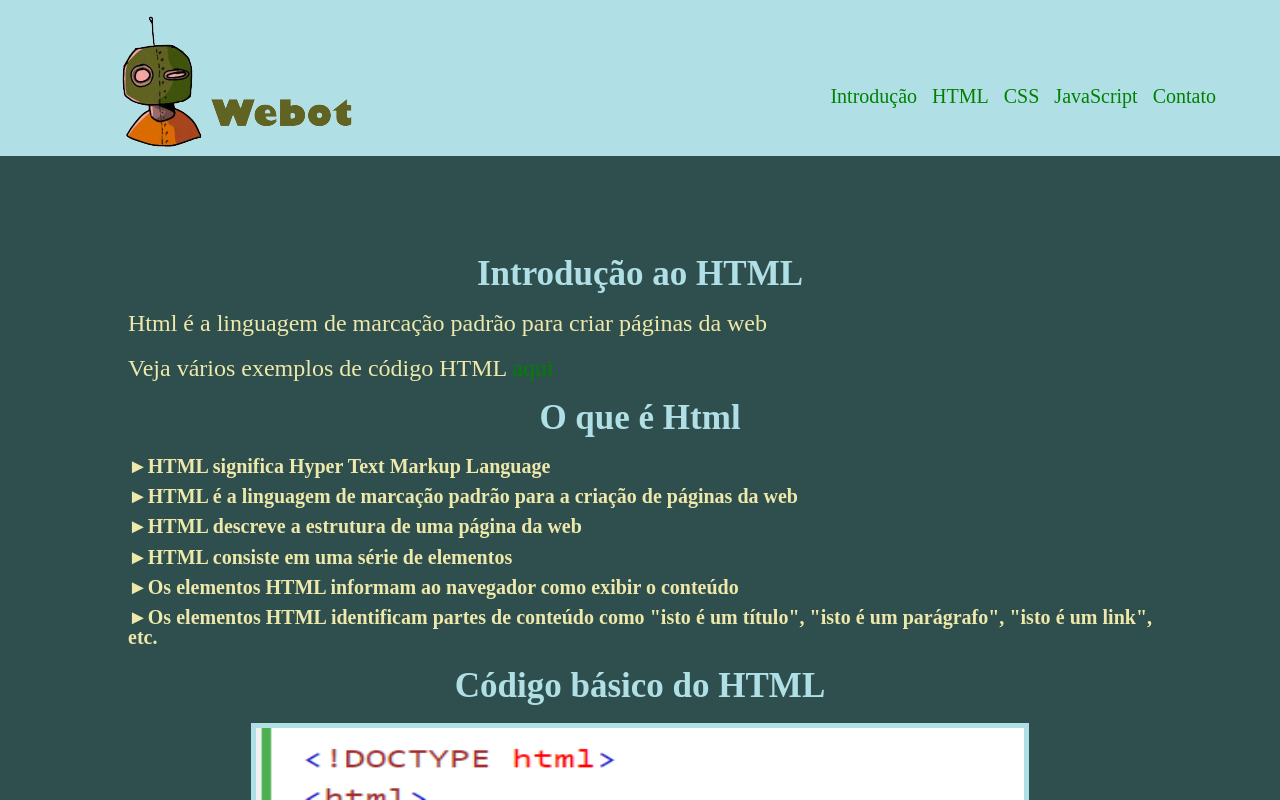
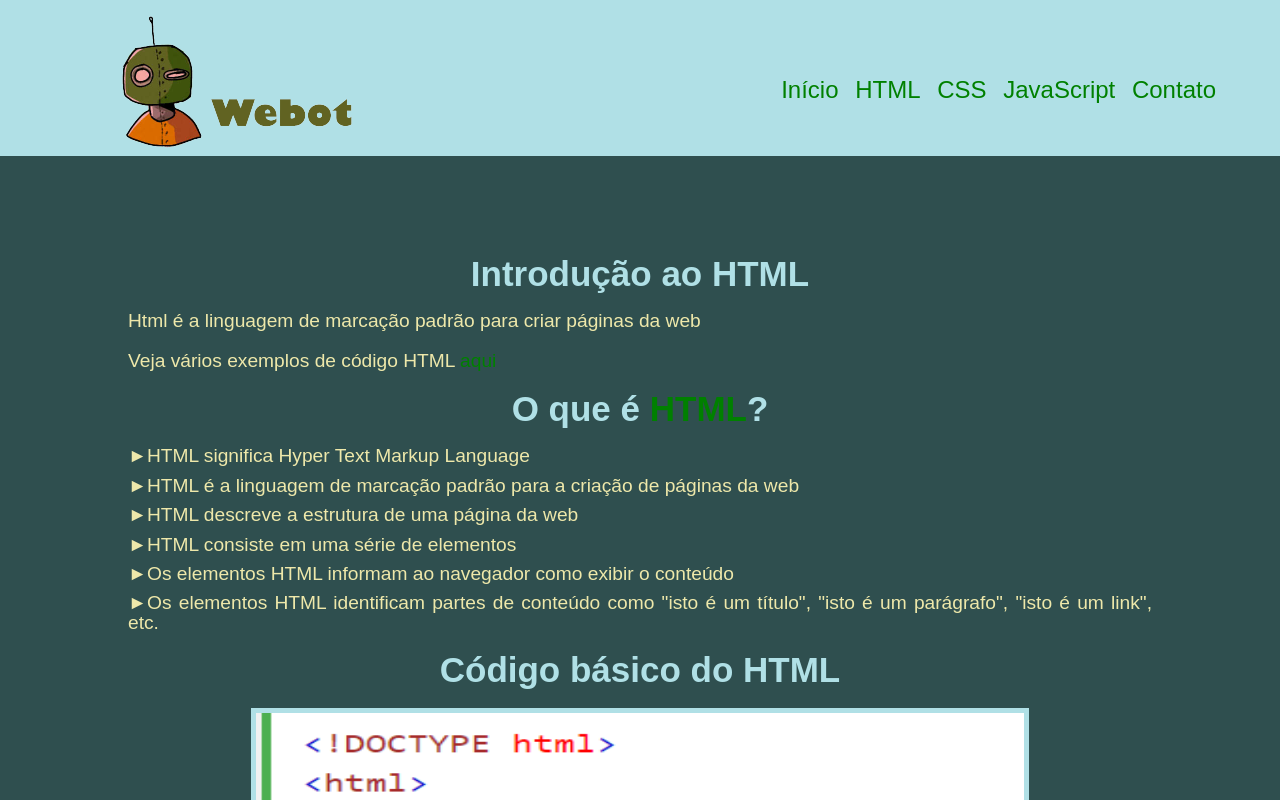
Before and after one commit to luna8-web/IW, a plain HTML site: page index.html in a window 1280 px wide. Shown: the top 800 px of the page. Drawn offline with Linux system fonts and the light colour scheme.

Commit message:
Add files via upload

```diff
--- a/css/style.css
+++ b/css/style.css
@@ -4,58 +4,8 @@ html{
 body{
 
     background-color:#2F4F4F;
-
+    font-family: 'arial',cursive;
 }
-.container{
-     margin-top: 40%;
-     width: 80%;
-     margin-right:auto;
-     margin-left: auto;
-     text-align: center;
-     position: relative;
-
-}
-    a:link {
-  color: green;
-  background-color: transparent;
-  text-decoration: none;
-}
-
-a:visited {
-  color: #F5F5F5;
-  background-color: transparent;
-  text-decoration: none;
-}
-
-a:hover {
-  color: red;
-  background-color: transparent;
-  text-decoration: underline;
-}
-
-a:active {
-  color: yellow;
-  background-color: transparent;
-  text-decoration: underline;
-}
-h1{ font-size: 4em ; font-color:#2F4F4F;
-
-
-}
-h2{ font-size: 4em;
-
-
-}
-.titulos{
-  text-align: center;
-  color:#B0E0E6;
-  font-weight: bolder;
-  margin-top: 2%;
-  margin-bottom:2%;
-
-  font-size: 35px ;
-}
-
 header, footer{
   background-color: rgba(176,224,230);
   padding: 1%;
@@ -66,7 +16,33 @@ header, footer{
   font-size: 1.5em;
   line-height: 1.5;
     }
+.menu-opcoes{
+  text-align: center;
+}
 
+.fixo{
+  position: fixed;
+  top:0;
+  right:0;
+  left:0;
+  z-index: 1030;
+}
+.ajustes{
+  line-height: 1;
+  text-align: center;
+}
+.ajustes li:hover{
+        background-color:#708090;
+
+}
+.container{
+
+     width: 80%;
+     margin-left: auto;
+     margin-right: auto;
+     position: relative;
+
+}
  @media screen and (min-width: 599px) {
 
       .container{
@@ -89,97 +65,114 @@ header, footer{
                        position: relative;
                        height: 130px;
                        }
+                       .menu-opcoes{
+                        position: absolute;
+                        right: 5%;
+                        top: 50%;
+                       }
+                        .menu-opcoes ul li{
+                            display: inline;
+                            margin-left: 10px;
+                            font-size: 1em;
+
+                          }
+
                         .imglogo{
                            position: absolute;
                            top: 10px;
                            left: 5%;
                  }
-       .menu-opcoes{
-        position: absolute;
-        right: 5%;
-        top: 50%;
-       }
 
-       .menu-opcoes ul li{
-        display: inline;
-        margin-left: 10px;
+h1{
+
+     font-size: 4em ; font-color:#2F4F4F;
+
 
 }
+h2{ font-size: 4em;
+
+
 }
+.titulos{
+  text-align: center;
+  color:#B0E0E6;
+  font-weight: bolder;
+  margin-top: 2%;
+  margin-bottom:2%;
+  font-size: 35px ;
+}
+p{
+  color:#EEE8AA;
+  font-size: 1.2em;
+  text-align: justify;
+  margin-top: 2%;
+  margin-bottom:2%;}
+
   .listatexto{
       color:#EEE8AA;
-    font-weight: bolder;
+      font-weight: lighter;
       margin-top: 1%;
       margin-bottom: 1%
-    font-size:1em;
+      font-size:1.em;
 }
-
-.fixo{
-  position: fixed;
-  top:0;
-  right:0;
-  left:0;
-  z-index: 1030;
-}
-.ajustes{
-  line-height: 1;
+   figure{
       text-align: center;
        }
-.ajustes li:hover{
-        background-color:#708090;
-
-}
-
-
-p{
-  color:#EEE8AA;
-  font-size: 1.5em;
-  text-align: justify;
-  margin-top: 2%;
-  margin-bottom:2%;
-}
-ul{
-  font-size: 20px;
-  text-align: justify;
-  margin-top: 2%;
-  margin-bottom:2%;
-}
-ul li{
-
-  color:#EEE8AA;
-  text-align: justify;
-  margin-top: 1%;
-  margin-bottom:1%;
-}
-
 
 .imgtexto{
 
+    border: 5px solid  #B0E0E6;
     width: 75%;
-    border: 5px solid  #B0E0E6;
-
 }
 
+    a:link {
+  color: green;
+  background-color: transparent;
+  text-decoration: none;
+}
 
-figure{
-  text-align: center; }
+a:visited {
+  color: #F5F5F5;
+  background-color: transparent;
+  text-decoration: none;
+}
 
+a:hover {
+  color: lightgreen;
+  background-color: transparent;
+  text-decoration: underline;
+}
+
+a:active {
+  color: yellow;
+  background-color: transparent;
+  text-decoration: underline;
+}
 table{
   font-family: arial, sans-serif;
   border-collapse: collapse;
   width: 100%;
   color: #6B8E23;
 }
+td, th {
+  border: 1px solid #dddddd;
+  padding: 8px;}
+
+tr:nth-child(even) {
+  background-color: #EEE8AA; }
 
 .centro{
     text-align: center;
     color: #F8F8FF;
 
        }
-  td, th {
-  border: 1px solid #dddddd;
-  text-align: left;
-  padding: 8px;}
 
-  tr:nth-child(even) {
-  background-color: #EEE8AA; }
+
+
+ul li{
+font-size: 1.2em;
+  color:#EEE8AA;
+  text-align: justify;
+  margin-top: 1%;
+  margin-bottom:1%;
+}
--- a/index.html
+++ b/index.html
@@ -6,15 +6,18 @@
 	<link rel="stylesheet" type="text/css" href="css/reset.css">
     <link rel="stylesheet" type="text/css" href="css/style.css">
     <link rel="shortcut icon"  href="imagens/favicom.png">
+    <link href="https://fonts.googleapis.com/css2?family=Indie+Flower&display=swap" rel="stylesheet">
 
         <title>Site Html </title>
+
 </head>
 <body>
+
      <header class="fixo">
      	<h1><img class="imglogo" src="imagens/webot.png"></h1>
          <nav class="menu-opcoes">
             <ul class="ajustes">
-            	<li><a href="#">Introdução</a></li>
+            	<li><a href="#">Início</a></li>
             	<li><a href="#">HTML</a></li>
             	<li><a href="#CSS">CSS</a></li>
             	<li><a href="java.html">JavaScript</a></li>
@@ -25,9 +28,10 @@
      <div class="container">
      	<div id="html">
 		         <h1 class="titulos">Introdução ao HTML</h1>
-            <p>Html é a linguagem de marcação padrão para criar páginas da web</p>
+
+            <p> Html é a linguagem de marcação padrão para criar páginas da web</p>
             <p>Veja vários exemplos de código HTML <a href="https://www.w3schools.com/html/default.asp" target="_blank">aqui</a></p>
-            <h2 class="titulos">O que é Html</h2>
+            <h2 class="titulos">O que é <a href="#">HTML</a>?</h2>
                  <ul class="listatexto">
     	               <li> ►HTML significa Hyper Text Markup Language</li>
     	               <li> ►HTML é a linguagem de marcação padrão para a criação de páginas da web</li>
@@ -40,12 +44,13 @@
 
             <h2 class="titulos">Código básico do HTML</h2>
             <figure>
+
                  <a  href="https://www.w3schools.com/html/default.asp" target="-_blank"><img class="imgtexto" src="imagens/passo.PNG" alt="código básico do HTML" width=" 400" height="500"> </a>
             </figure>
             </div>
 
             <div id="CSS">
-            <h2 class="titulos">Introdução do CSS</h2>
+            <h1 class="titulos">Introdução do CSS</h1>
             <p><a href="https://www.w3schools.com/css/default.asp" target="_blank">Aprenda CSS</a></p>
             <p>Como já vimos anteriormente, as CSS são as (Cascading Stlye Sheets 9folhas de Estilo em Cascata). Elas são usadas para configurar um resultado visual dos elementos HTML. As configurações das CSS são realizadas através dos seletores. Vamos ver a anatomia de um seletor.</p>
             <h2 class="titulos">Tipos de CSS</h2>
@@ -56,10 +61,10 @@
       	        </li>
                 </ul>
 
-            </div>
              <p class="centro"><a href="java.html"> Conheça um pouco sobre Java script >clicando aqui</a></p>
             <p class="centro"><a href="posicionamento.html"> Clique aqui para ver os posicionamentos em css !</a></p>
-
+       </div>
+</div>
 
 </head>
 </div>
```
Also changed, not shown: java.html (+4 -2 lines). Lines whose indentation alone changed are shown as unchanged.
